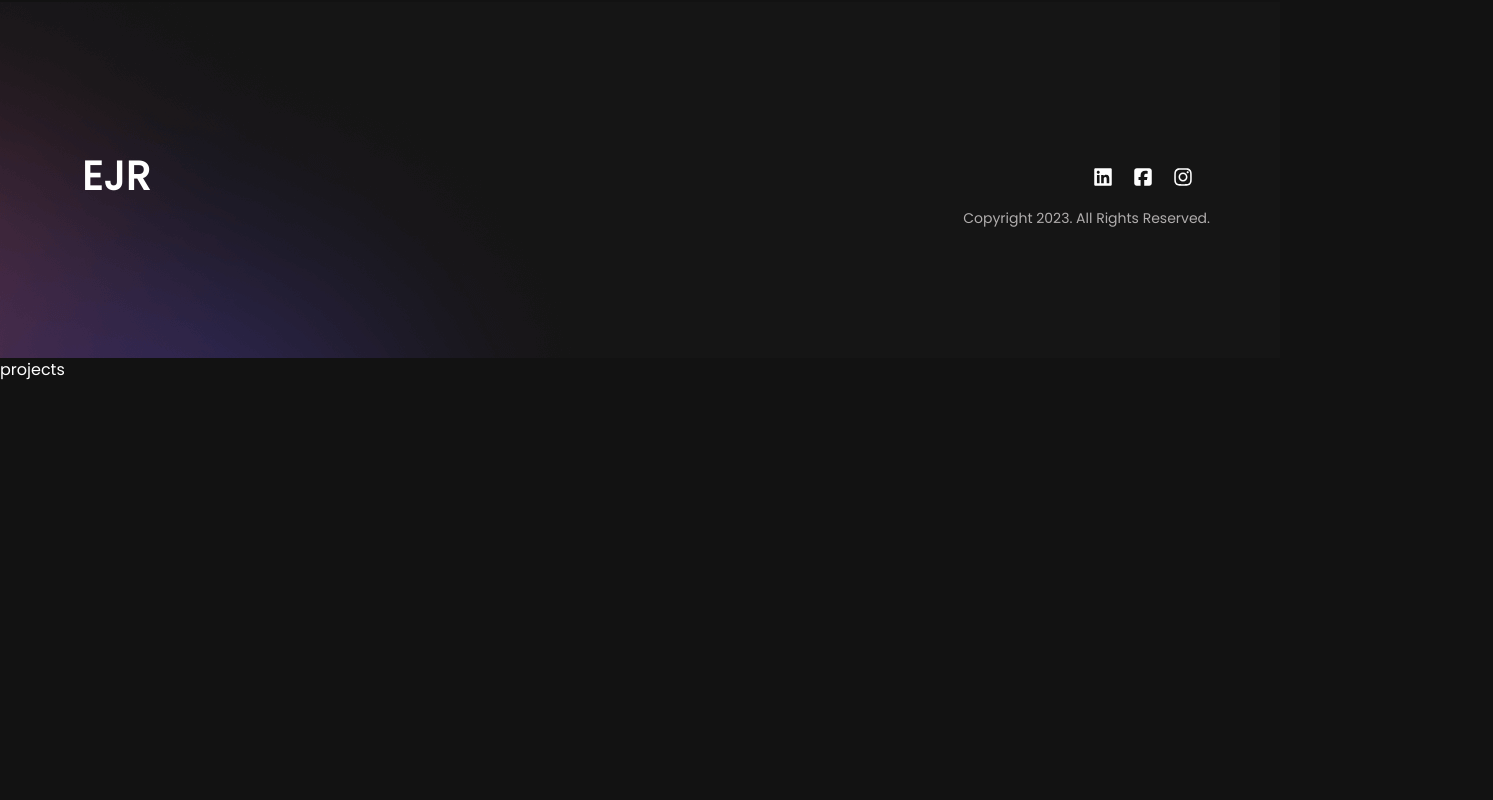
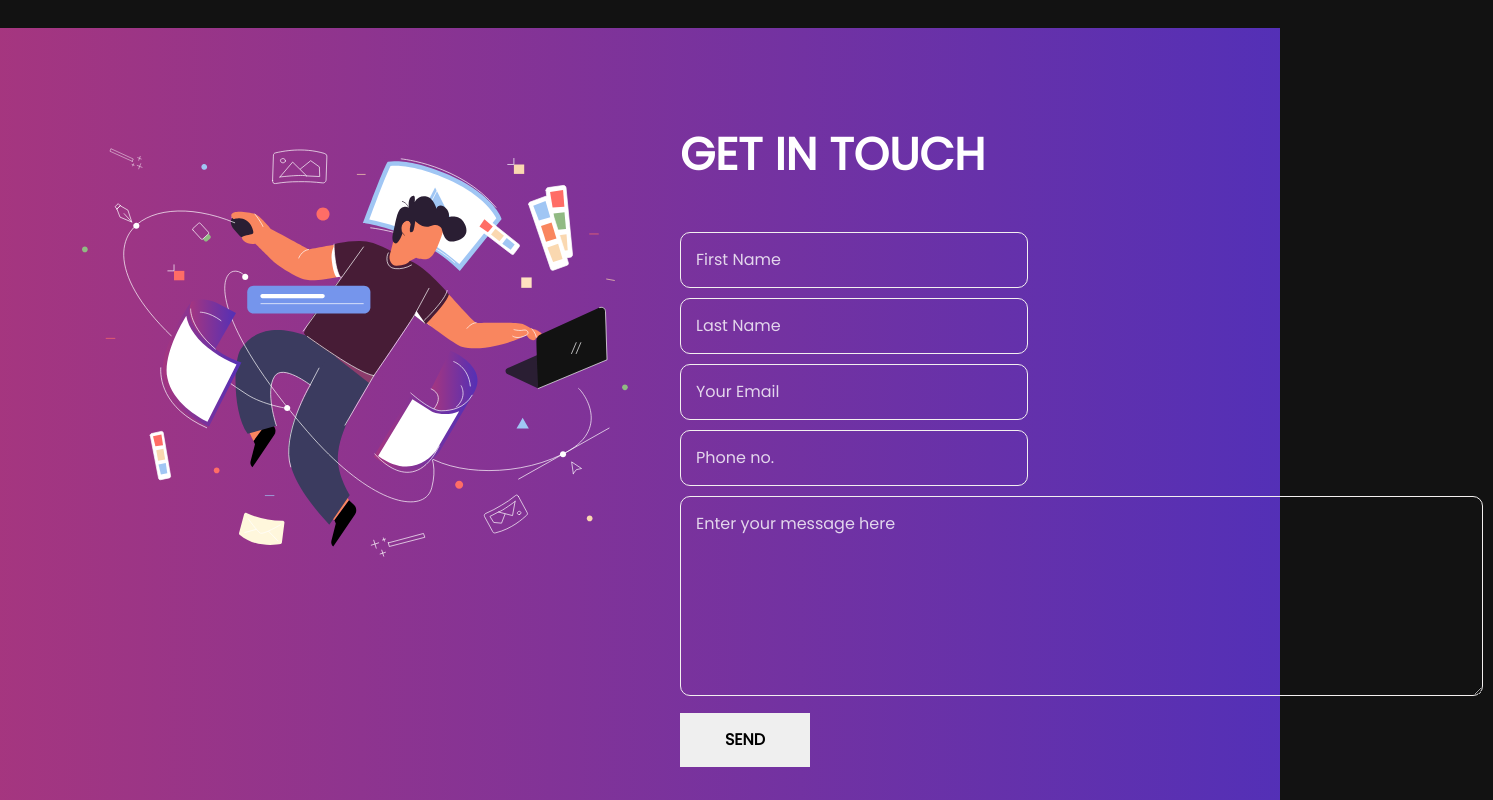
Before and after one commit to bishojbk/Portfolios, a React (Create React App) app in the folder portfolio1/: page / in a window 1280 px wide. Shown: the part 1580-2380 px from the top of the page, 1493 px wide, since content can reach past the window. Before the commit the page ends 1992 px from the top, so only its background shows below. Built offline with nearby package versions, Linux system fonts and the light colour scheme.

Commit message:
Contact Section Added

```diff
--- a/portfolio1/src/App.js
+++ b/portfolio1/src/App.js
@@ -2,8 +2,8 @@ import Skills from "./pages/skills/skills";
 import Banner from "./pages/banner/banner";
 import Footer from "./layouts/footer/footer";
 import Navbar from "./layouts/navbar/navbar";
-import Projects from "./pages/projects/projects";
-
+// import Projects from "./pages/projects/projects";
+import Contacts from "./pages/contacts/contacts";
 // import { Router, Routes } from "react-router-dom";
 
 import "./app.styles.scss";
@@ -14,8 +14,9 @@ function App() {
       <Navbar />
       <Banner />
       <Skills />
+      {/* <Projects /> */}
+      <Contacts />
       <Footer />
-      <Projects />
     </div>
   );
 }
--- a/portfolio1/src/app.styles.scss
+++ b/portfolio1/src/app.styles.scss
@@ -7,11 +7,8 @@
 }
 
 body {
-  font-weight: 400;
   overflow-x: hidden;
-  position: relative;
   background-color: #121212 !important;
   color: #fff !important;
   font-family: "Poppins";
-  padding: 30px 0px;
 }
--- a/portfolio1/src/layouts/footer/footer.styles.scss
+++ b/portfolio1/src/layouts/footer/footer.styles.scss
@@ -1,5 +1,5 @@
 .footer-section {
-  padding: 150px 0px;
+  padding: 150px 0;
   background-image: url("../../assets/img/footer-bg.png");
 
   .container {
--- a/portfolio1/src/layouts/navbar/navbar.styles.scss
+++ b/portfolio1/src/layouts/navbar/navbar.styles.scss
@@ -1,4 +1,5 @@
 .navbar-section {
+  padding: 20px 0;
   h2 {
     font-size: 40px;
     font-weight: 600;
--- /dev/null
+++ b/portfolio1/src/pages/contacts/contacts.js
@@ -0,0 +1,40 @@
+import React from "react";
+
+import Contact from "../../assets/img/contact-img.svg";
+
+import "./contacts.styles.scss";
+
+const Contacts = () => {
+  return (
+    <div className="contacts-section">
+      <div className="container">
+        <div className="row">
+          <div className="col-lg-6">
+            <img src={Contact} alt="contact"></img>
+          </div>
+          <div className="col-lg-6 col-sm-4 contact-form">
+            <h3>GET IN TOUCH</h3>
+            <form>
+              <input type="text" placeholder="First Name"></input>
+              <input type="text" placeholder="Last Name"></input>
+              <input type="email" placeholder="Your Email"></input>
+              <input type="tel" placeholder="Phone no."></input>
+
+              <textarea
+                id="message"
+                name="message"
+                rows="7"
+                cols="54"
+                placeholder="Enter your message here"
+              ></textarea>
+
+              <button>SEND</button>
+            </form>
+          </div>
+        </div>
+      </div>
+    </div>
+  );
+};
+
+export default Contacts;
--- /dev/null
+++ b/portfolio1/src/pages/contacts/contacts.styles.scss
@@ -0,0 +1,98 @@
+.contacts-section {
+  background: linear-gradient(90.21deg, #aa367c -5.91%, #4a2fbd 111.58%);
+  padding: 120px 0;
+
+  h3 {
+    font-size: 45px;
+    font-weight: 600;
+  }
+
+  img {
+    width: 100%;
+  }
+  .contact-form {
+    padding: 0px 40px;
+    margin-top: -20px;
+
+    form {
+      margin-top: 50px;
+
+      input {
+        padding: 15px;
+        margin-right: 10px;
+        margin-bottom: 10px;
+        outline: none;
+        border: 1px solid rgb(243, 240, 240);
+        border-radius: 10px;
+        background: transparent;
+        transition: 0.5s ease;
+      }
+
+      input:focus {
+        background-color: white;
+      }
+
+      input:focus::placeholder {
+        color: black;
+      }
+
+      input::placeholder {
+        color: white;
+        opacity: 0.8;
+      }
+      textarea {
+        padding: 15px;
+        margin-right: 10px;
+        margin-bottom: 10px;
+        outline: none;
+        border: 1px solid rgb(243, 240, 240);
+        border-radius: 10px;
+        background: transparent;
+      }
+
+      textarea:focus {
+        background-color: white;
+      }
+
+      textarea:focus::placeholder {
+        color: black;
+      }
+      textarea::placeholder {
+        color: white;
+        opacity: 0.8;
+      }
+      button {
+        padding: 15px;
+        width: 130px;
+        margin-right: 10px;
+        margin-bottom: 10px;
+        outline: none;
+        border: none;
+        font-weight: 600;
+        transition: ease-out 0.5s;
+
+        &:hover {
+          box-shadow: inset 200px 0 0 0 black;
+          color: white;
+        }
+      }
+    }
+  }
+  @media screen and (max-width: 993px) {
+    .contact-form {
+      margin-top: 50px;
+      h3 {
+        font-size: 25px;
+        font-weight: 600;
+      }
+    }
+  }
+
+  @media screen and (max-width: 505px) {
+    .contact-form {
+      textarea {
+        width: 100%;
+      }
+    }
+  }
+}
--- a/portfolio1/src/pages/projects/projects.js
+++ b/portfolio1/src/pages/projects/projects.js
@@ -3,7 +3,19 @@ import React from "react";
 import "./projects.styles.scss";
 
 const Projects = () => {
-  return <div>projects</div>;
+  return (
+    <div className="projects-section">
+      <div className="container">
+        <h2>PROJECTS</h2>
+        <p className="mt-4">Here are some of the projects that I have done.</p>
+        <div className="projects-section_tabs">
+          <span>TAB 1</span>
+          <span>TAB 1</span>
+          <span>TAB 1</span>
+        </div>
+      </div>
+    </div>
+  );
 };
 
 export default Projects;
--- a/portfolio1/src/pages/projects/projects.styles.scss
+++ b/portfolio1/src/pages/projects/projects.styles.scss
@@ -0,0 +1,13 @@
+.projects-section {
+  background-color: black !important;
+  padding: 80px 0px;
+  text-align: center;
+
+  &_tabs {
+    display: grid;
+    grid-template-columns: repeat(3, 4fr);
+    span {
+      color: red;
+    }
+  }
+}
--- a/portfolio1/src/pages/skills/skills.styles.scss
+++ b/portfolio1/src/pages/skills/skills.styles.scss
@@ -51,11 +51,12 @@
 
       p {
         margin-top: 15px;
-        font-size: 14px;
+        font-size: 18px;
         opacity: 0.8;
       }
 
       .carousel {
+        margin-top: 20px;
         display: grid;
         grid-template-columns: repeat(4, 1fr);
         grid-gap: 10px;
@@ -81,6 +82,7 @@
           grid-template-columns: repeat(3, 1fr);
 
           img {
+            width: 100%;
             height: 80%;
           }
         }
```
